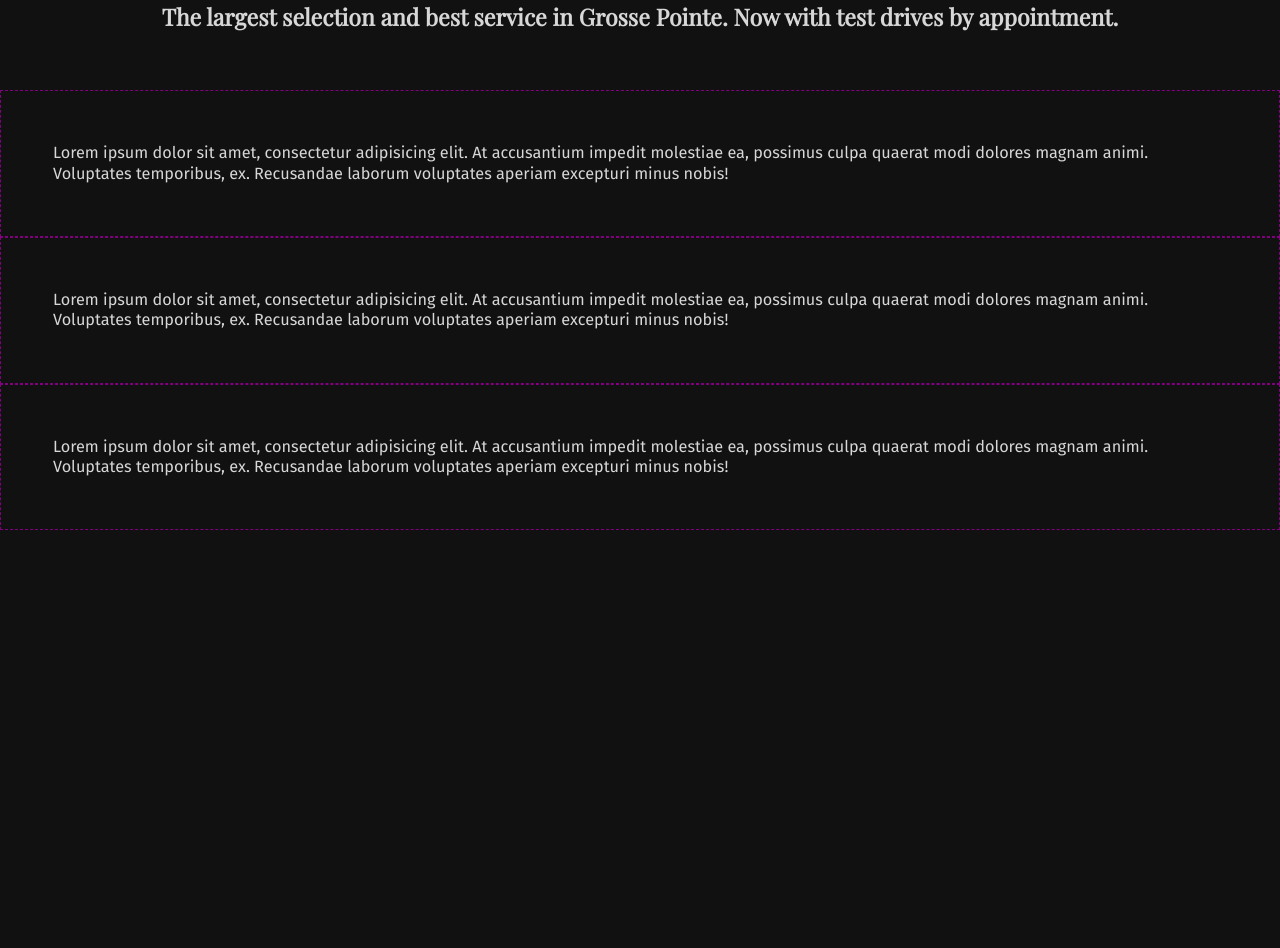
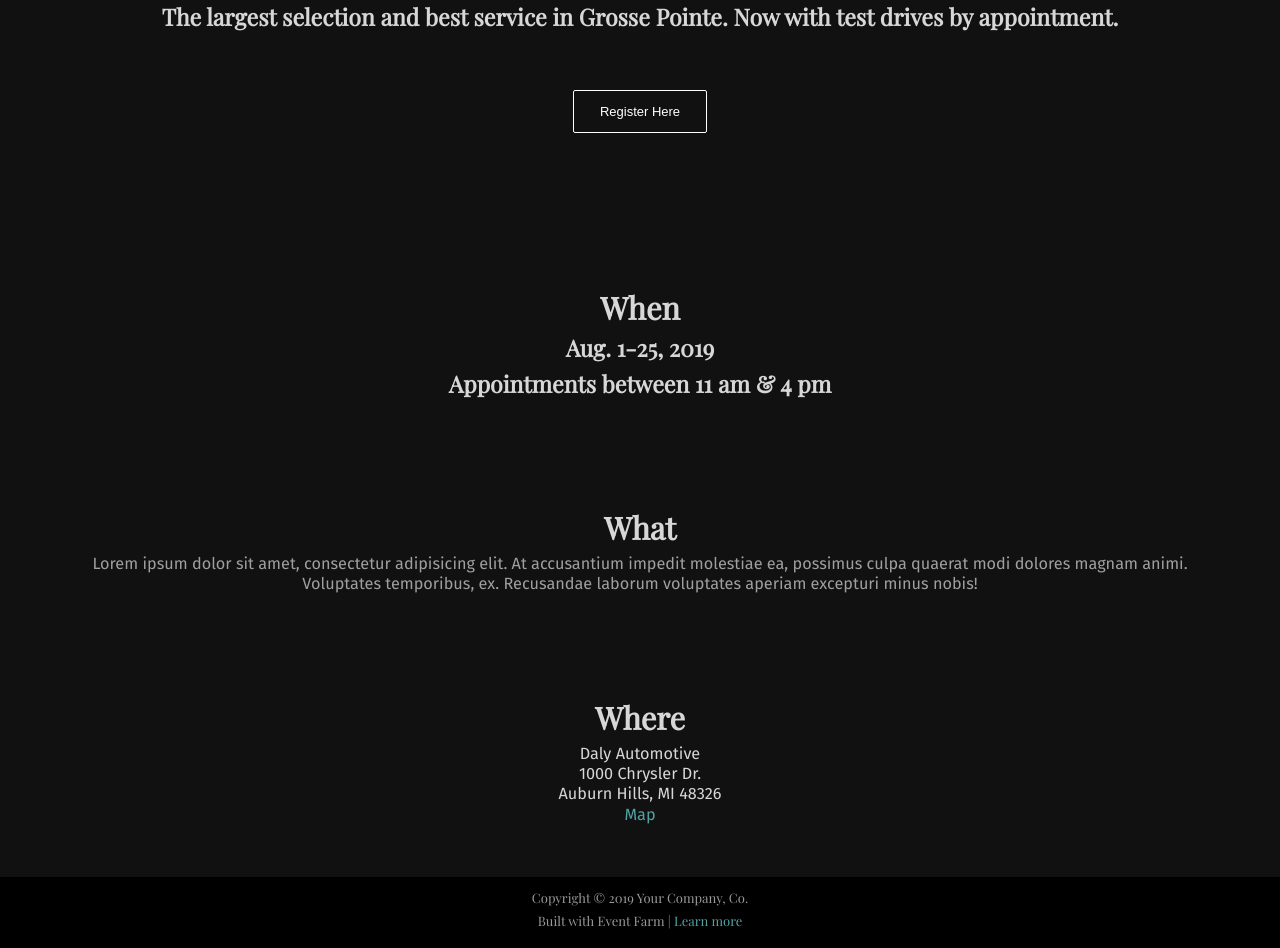
Before and after one commit to nickmjones/efthemes, a plain HTML site: page templates/tripleaught.html in a window 1280 px wide. Shown: the part 369-1317 px from the top of the page. Before the commit the page ends 899 px from the top, so only its background shows below. Drawn offline with nearby package versions, Linux system fonts and the light colour scheme.

Commit message:
Triple aught updates

```diff
--- a/assets/css/tripleaught.css
+++ b/assets/css/tripleaught.css
@@ -9,6 +9,9 @@
 :root {
   --font-family-headings: 'Playfair Display', Helvetica, Arial, sans-serif;
   --font-family-base: "Fira Sans", "Helvetica Neue", sans-serif;
+  --theme-color-primary: #FDBE1E;
+  --theme-color-secondary: #51a3a3;
+  --theme-color-tertiary: #cb904d;
 }
 
 /*
@@ -34,10 +37,6 @@ body {
   box-sizing: border-box;
 }
 
-main {
-  background: var(--theme-color-primary);
-}
-
 /*
 --------------------------------------------------------
 # Type/Fonts
@@ -47,6 +46,7 @@ main {
 p {
   font-size: 1.25rem;
   line-height: 1.25;
+  color: rgba(255,255,255,0.6);
 }
 h1, h2, h3, h4, h5 {
   font-family: var(--font-family-headings);
@@ -119,7 +119,7 @@ a.with-pointer:after {
 */
 
 header {
-  background: #fff url('https://source.unsplash.com/xpcUYaZtplI/900x900');
+  background: #fff url('https://source.unsplash.com/m3m-lnR90uM/900x900');
   background-size: cover;
   position: relative;
   padding: 4rem;
@@ -154,6 +154,9 @@ header figure {
   position: relative;
   z-index: 1;
 }
+header figure h1 {
+  font-size: 5.25rem;
+}
 
 section {
   padding: 4rem;
@@ -169,7 +172,18 @@ section.intro {
 }
 .flex-grid .col {
   padding: 4rem;
-  border: 1px dashed purple;
+  text-align: center;
+}
+footer {
+  background: #000;
+  padding: 1rem;
+  text-align: center;
+}
+footer p {
+  font-size: 1rem;
+  line-height: 1.25;
+  margin-bottom: .5rem;
+  font-family: var(--font-family-headings);
 }
 
 
@@ -180,19 +194,28 @@ section.intro {
 */
 
 .btn {
-  font-size: 1.5rem;
+  font-size: 1rem;
   text-align: center;
-  background: var(--theme-color-primary);
+  background: transparent;
   padding: 1rem 2rem;
   color: #fff;
   transition: all 0.20s ease-in-out;
   cursor: pointer;
   margin: 2rem 0;
   border: 0;
+  border: 1px solid white;
+  border-radius: 2px;
+}
+.btn:hover {
+  background: var(--theme-color-tertiary);
 }
 .btn:active {
   background: var(--theme-color-tertiary);
   color: #000;
+}
+
+.btn--centered {
+  margin: 4rem auto;
 }
 
 /*
--- a/templates/tripleaught.html
+++ b/templates/tripleaught.html
@@ -19,26 +19,37 @@
 
     <section class="intro">
       <h4>The largest selection and best service in Grosse Pointe. Now with test drives by appointment.</h4>
+      <button class="btn btn--centered">Register Here</button>
     </section>
 
     <div class="flex-grid">
       <div class="col">
+        <h3>When</h3>
+        <h4>Aug. 1-25, 2019</h4>
+        <h4>Appointments between 11 am &amp; 4 pm</h4>
+      </div>
+      <div class="col">
+        <h3>What</h3>
         <p>
           Lorem ipsum dolor sit amet, consectetur adipisicing elit. At accusantium impedit molestiae ea, possimus culpa quaerat modi dolores magnam animi. Voluptates temporibus, ex. Recusandae laborum voluptates aperiam excepturi minus nobis!
         </p>
       </div>
       <div class="col">
-        <p>
-          Lorem ipsum dolor sit amet, consectetur adipisicing elit. At accusantium impedit molestiae ea, possimus culpa quaerat modi dolores magnam animi. Voluptates temporibus, ex. Recusandae laborum voluptates aperiam excepturi minus nobis!
-        </p>
-      </div>
-      <div class="col">
-        <p>
-          Lorem ipsum dolor sit amet, consectetur adipisicing elit. At accusantium impedit molestiae ea, possimus culpa quaerat modi dolores magnam animi. Voluptates temporibus, ex. Recusandae laborum voluptates aperiam excepturi minus nobis!
-        </p>
+        <h3>Where</h3>
+        <ul class="plain">
+          <li>Daly Automotive</li>
+          <li>1000 Chrysler Dr.</li>
+          <li>Auburn Hills, MI 48326</li>
+          <li><a href="#">Map</a></li>
+        </ul>
       </div>
     </div>
 
   </main>
+
+  <footer>
+    <p>Copyright &copy; 2019 Your Company, Co.</p>
+    <p>Built with Event Farm | <a href="#">Learn more</a></p>
+  </footer>
 </body>
 </html>
```
